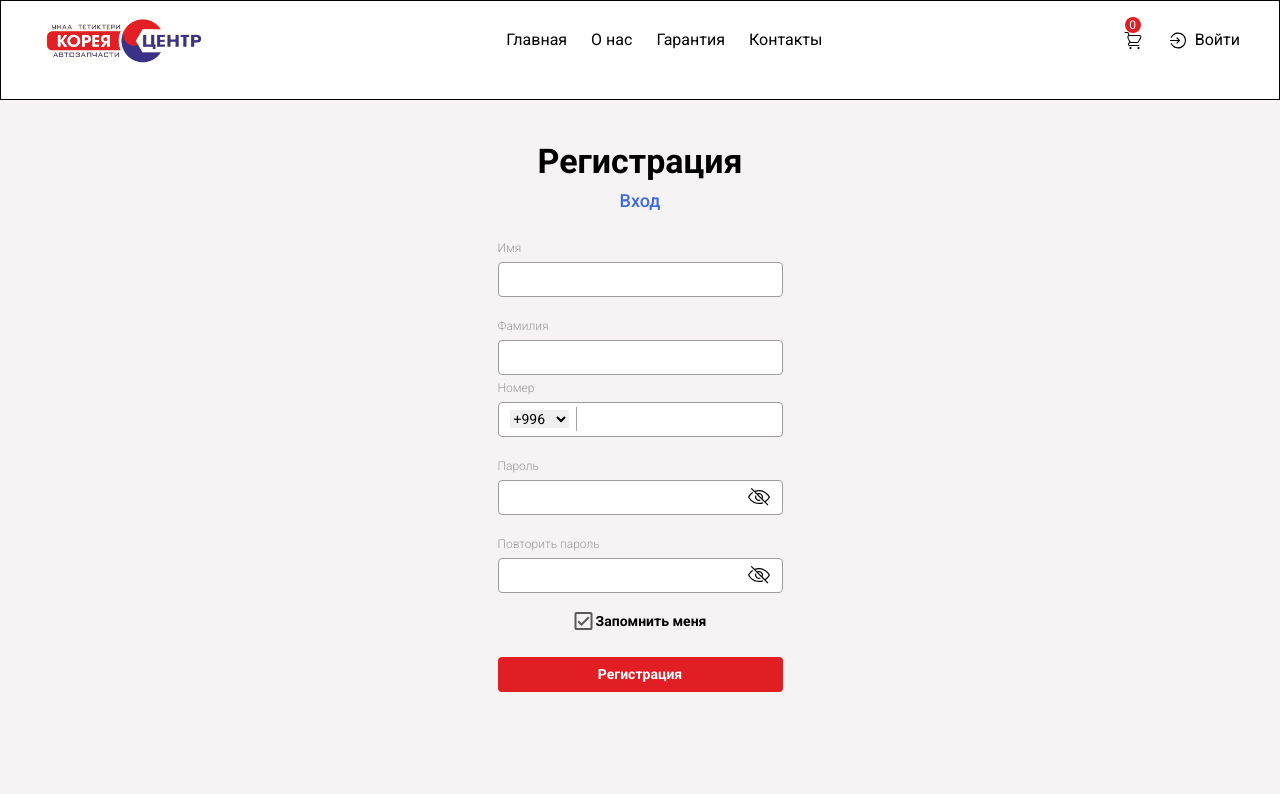
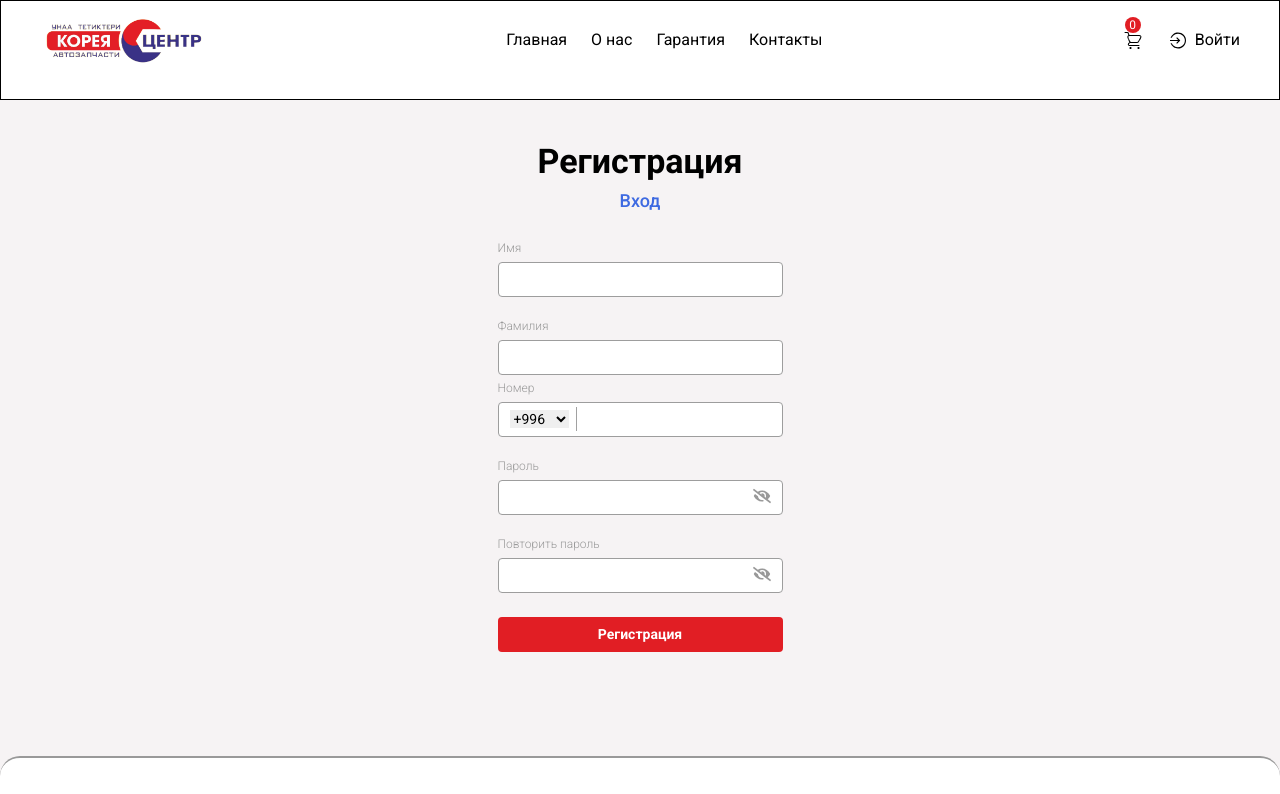
Before and after one commit to umardevix/project-korea-center, a React (Vite) app: page /register in a window 1280 px wide. Shown: the top 794 px of the page. Built offline with nearby package versions, Linux system fonts and the light colour scheme.

Commit message:
password icon image idx

```diff
--- a/src/authContext/refreshTokens.js
+++ b/src/authContext/refreshTokens.js
@@ -21,7 +21,6 @@ export const refreshAccessToken = async () => {
 		const newAccessToken = response.data.access;
 		if (newAccessToken) {
 			localStorage.setItem('accessToken', newAccessToken);
-			console.log('Токен успешно обновлен:', newAccessToken);
 
 			// После обновления токена, получите данные пользователя
 			await fetchUserData(newAccessToken);
--- a/src/components/card/Card.jsx
+++ b/src/components/card/Card.jsx
@@ -40,8 +40,9 @@ const Card = ({ el, isBasketPage, handleDeleteItem, setBasket }) => {
     }
   };
 
+
   return (
-    <div className={`${styles.card} ${location.pathname === "/basket" && styles.card_basket}`}>
+    <div className={`${styles.card} ${location.pathname === "/basket-page" && styles.card_basket}`}>
       <div onClick={() => navigate(`/product/${el.id}`)} className={styles.card_img_content}>
         <div className={styles.card_img}>
           <img src={el.image1} alt={el.title} />
@@ -68,7 +69,7 @@ const Card = ({ el, isBasketPage, handleDeleteItem, setBasket }) => {
         <GreenButton price={el.price} />
         {
           isBasketPage ? (
-            <button onClick={() => handleDeleteItem(el.id)}  className={styles.cart} disabled={loading}>
+            <button onClick={() => handleDeleteItem(el.id)} className={styles.cart} disabled={loading}>
               {loading ? (
                 <span>Загрузка...</span>
               ) : (
--- a/src/components/detales/Detales.jsx
+++ b/src/components/detales/Detales.jsx
@@ -6,7 +6,7 @@ function Detales({ product }) {
     return (
         <div className={styles.detales}>
             <div className={styles.detales_price}>
-                <GreenButton />
+                <GreenButton {...product} />
                 <BlueButton />
             </div>
             <div className={styles.detales_blocks}>
--- a/src/components/detales/_detales.module.scss
+++ b/src/components/detales/_detales.module.scss
@@ -1,5 +1,5 @@
 .detales{
-    // @apply ;
+    @apply w-full md:min-w-[488px];
     .detales_price{
         @apply flex justify-between items-center;
     }
--- a/src/components/idFirstSection/IdFirstSection.jsx
+++ b/src/components/idFirstSection/IdFirstSection.jsx
@@ -12,8 +12,10 @@ function IdFirstSection({ product }) {
       <ProductNavigate product={product} />
       <div className="container">
         <div className={styles.id_first_container}>
-          <div className={styles.id_first_image_content}>
-            <IdImage product={product} />
+          <div className={styles.first_details}>
+            <div className={styles.id_first_image_content}>
+              <IdImage {...product} />
+            </div>
           </div>
           <div className={styles.id_div}>
             <div className={styles.id_first_info_content}>
--- a/src/components/idFirstSection/_id_first_section.module.scss
+++ b/src/components/idFirstSection/_id_first_section.module.scss
@@ -1,5 +1,5 @@
 .id_first_container{
-    @apply mt-8 lg:flex gap-5;
+    @apply mt-8 lg:flex justify-between gap-5;
     .id_first_image_content{
         @apply w-full sm:col-span-2 max-w-full lg:w-[387px] ;
 
@@ -16,4 +16,8 @@
         }
     }
 
+    .first_details{
+        @apply w-full flex gap-[20px]
+    }
+
 }
--- a/src/components/idImage/_id_image.module.scss
+++ b/src/components/idImage/_id_image.module.scss
@@ -9,9 +9,9 @@
 
     }
     .id_image_blocks{
-     @apply flex mt-[8.13px] sm:mt-[16.15px] lg:mt-3  flex justify-between flex-wrap gap-[20.05px] ;
+     @apply flex mt-[8.13px] sm:mt-[16.15px] lg:mt-3  justify-between gap-[20.05px]  ;
      img{
-        @apply w-[81.21px] h-[41.34px] lg:w-[81px] lg:h-[61px] object-cover rounded-[2.03px] sm:w-[164px] sm:h-[82.09px];
+        @apply w-[81.21px] h-[41.34px] lg:w-[81px] lg:h-[61px] object-cover rounded-[2.03px] sm:w-[164px] sm:h-[82.09px] shadow-lg md:w-[100px] cursor-pointer;
      }
     }
 }
--- a/src/components/productNavigate/ProductNavigate.jsx
+++ b/src/components/productNavigate/ProductNavigate.jsx
@@ -1,6 +1,8 @@
 import React from "react";
 import styles from "./_product_navigate.module.scss";
 import { useNavigate } from "react-router-dom";
+import { MdKeyboardArrowRight } from "react-icons/md";
+
 function ProductNavigate({ product }) {
   const navigate = useNavigate()
   return (
@@ -11,16 +13,16 @@ function ProductNavigate({ product }) {
         <div className={styles.product_navigate_1}>
 
           <span onClick={() => navigate('/')}>
-            Главная <img src="/public/assets/svg/right.svg" alt="" />
+            Главная <MdKeyboardArrowRight />
           </span>
           <span onClick={() => navigate('/')}>
-            Запчасти <img src="/public/assets/svg/right.svg" alt="" />
+            Запчасти <MdKeyboardArrowRight />
           </span>
         </div>
         <div className={styles.product_navigate_2}>
 
           <span>
-            {product.model} <img src="/public/assets/svg/right.svg" alt="" />
+            {product.model} <MdKeyboardArrowRight />
           </span>
           <span>
             № {product.artikul}
--- a/src/pages/loginPage/LoginPage.jsx
+++ b/src/pages/loginPage/LoginPage.jsx
@@ -5,6 +5,7 @@ import axios from "axios";
 import { useDispatch, useSelector } from "react-redux";
 import { setUser } from "../../redux/userSlice/userSlice";
 import { refreshAccessToken } from "../../authContext/refreshTokens";
+import { FaEye, FaEyeSlash } from "react-icons/fa";
 
 function LoginPage() {
   const navigate = useNavigate();
@@ -159,12 +160,10 @@ function LoginPage() {
                     placeholder="Введите пароль"
                     required
                   />
-                  <span>
-                    <img
-                      onClick={handleTogglePassword}
-                      src={togglePassword ? "/public/assets/svg/eye.svg" : "/public/assets/svg/glass.svg"}
-                      alt=""
-                    />
+                  <span className="flex items-center mt-[2px] cursor-pointer" onClick={handleTogglePassword}>
+                    {
+                      togglePassword ? <FaEye className="text-lg" /> : <FaEyeSlash className="text-lg" />
+                    }
                   </span>
                 </div>
               </div>
--- a/src/pages/productIdPage/ProductIdPage.jsx
+++ b/src/pages/productIdPage/ProductIdPage.jsx
@@ -31,7 +31,7 @@ function ProductIdPage({ isProduct = false }) {
       <IdFirstSection product={product} />
       <div className='container'>
         <h1 className={styles.product_id_title}>Другие запчасти {product.model} поколение</h1>
-        <section>
+        <section className='mt-[32px] md:mt-[58px] lg:mt-[42px]'>
           {
             filterProductId.map(el => (
               <Card key={el.id} el={el} />
@@ -44,8 +44,9 @@ function ProductIdPage({ isProduct = false }) {
 }
 
 const productLoader = async ({ params }) => {
-  const res = await axios.get(`/products/product/${params.id}`)
-  return res.data
+  const res = await axios.get(`/products/product/${params.id}/`)
+  return res.data;
+
 
 }
 
--- a/src/pages/registerPage/RegisterPage.jsx
+++ b/src/pages/registerPage/RegisterPage.jsx
@@ -2,6 +2,7 @@ import React, { useState } from "react";
 import styles from "./_register_page.module.scss";
 import { Link, useNavigate } from "react-router-dom";
 import axios from "axios";
+import { FaEye, FaEyeSlash } from "react-icons/fa";
 
 function RegisterPage() {
   const navigate = useNavigate();
@@ -156,12 +157,10 @@ function RegisterPage() {
                     type={toggle ? "text" : "password"}
                     className={uncow ? styles.login_input_error : styles.login_input_success}
                   />
-                  <span>
-                    <img
-                      onClick={handleToggleOne}
-                      src={toggle ? "/public/assets/svg/eye.svg" : "/public/assets/svg/glass.svg"}
-                      alt=""
-                    />
+                  <span className="flex items-center mt-[2px] cursor-pointer" onClick={handleToggleOne}>
+                    {
+                      toggle ? <FaEye className="text-lg" /> : <FaEyeSlash className="text-lg" />
+                    }
                   </span>
                 </div>
               </div>
@@ -175,18 +174,12 @@ function RegisterPage() {
                     type={toggleTwo ? "text" : "password"}
                     className={uncow ? styles.login_input_error : styles.login_input_success}
                   />
-                  <span>
-                    <img
-                      onClick={handleToggleTwo}
-                      src={toggleTwo ? "/public/assets/svg/eye.svg" : "/public/assets/svg/glass.svg"}
-                      alt=""
-                    />
+                  <span className="flex items-center mt-[2px] cursor-pointer" onClick={handleToggleTwo}>
+                    {
+                      toggleTwo ? <FaEye className="text-lg" /> : <FaEyeSlash className="text-lg" />
+                    }
                   </span>
                 </div>
-              </div>
-              <div className={styles.remember}>
-                <img src="/public/assets/svg/box.svg" alt="" />
-                <p>Запомнить меня</p>
               </div>
             </div>
             <div className={styles.login_button}>
```
Also changed, not shown: src/components/idImage/IdImage.jsx (+19 -8 lines). Lines whose indentation alone changed are shown as unchanged.
